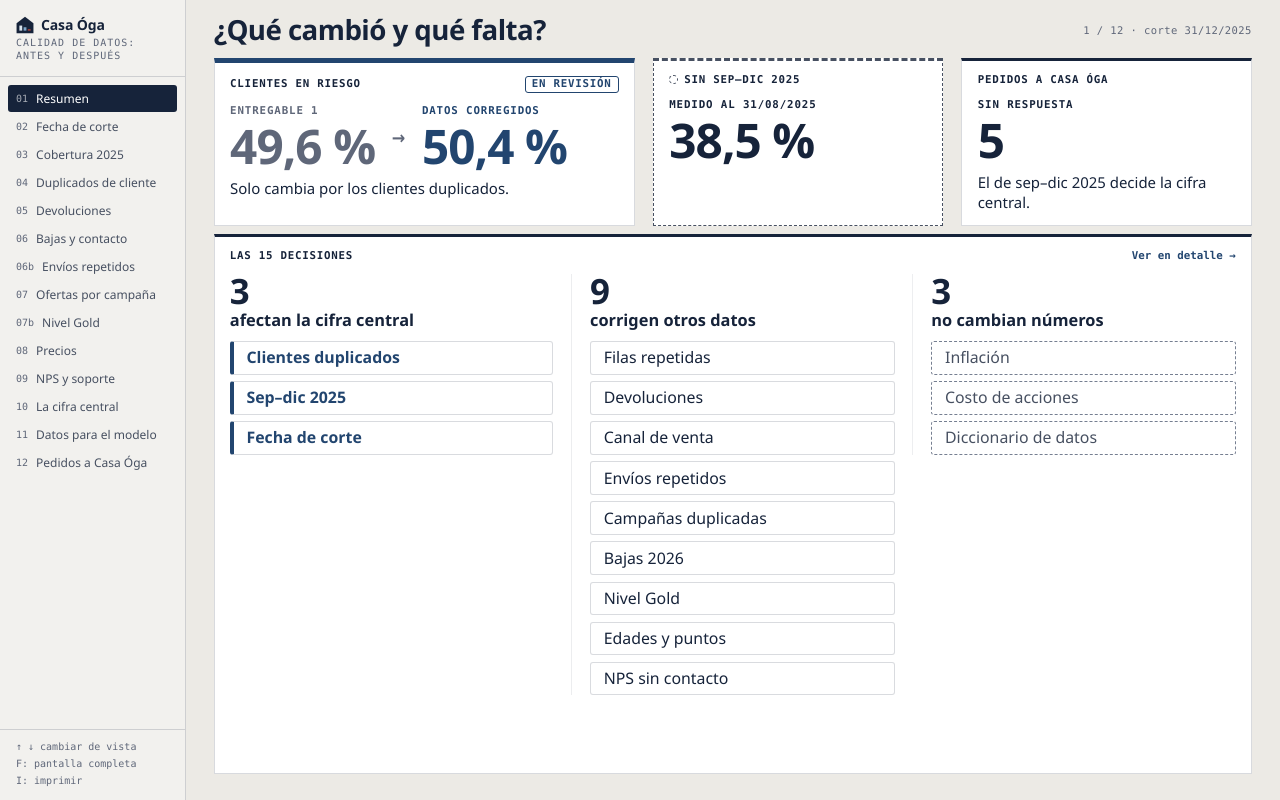
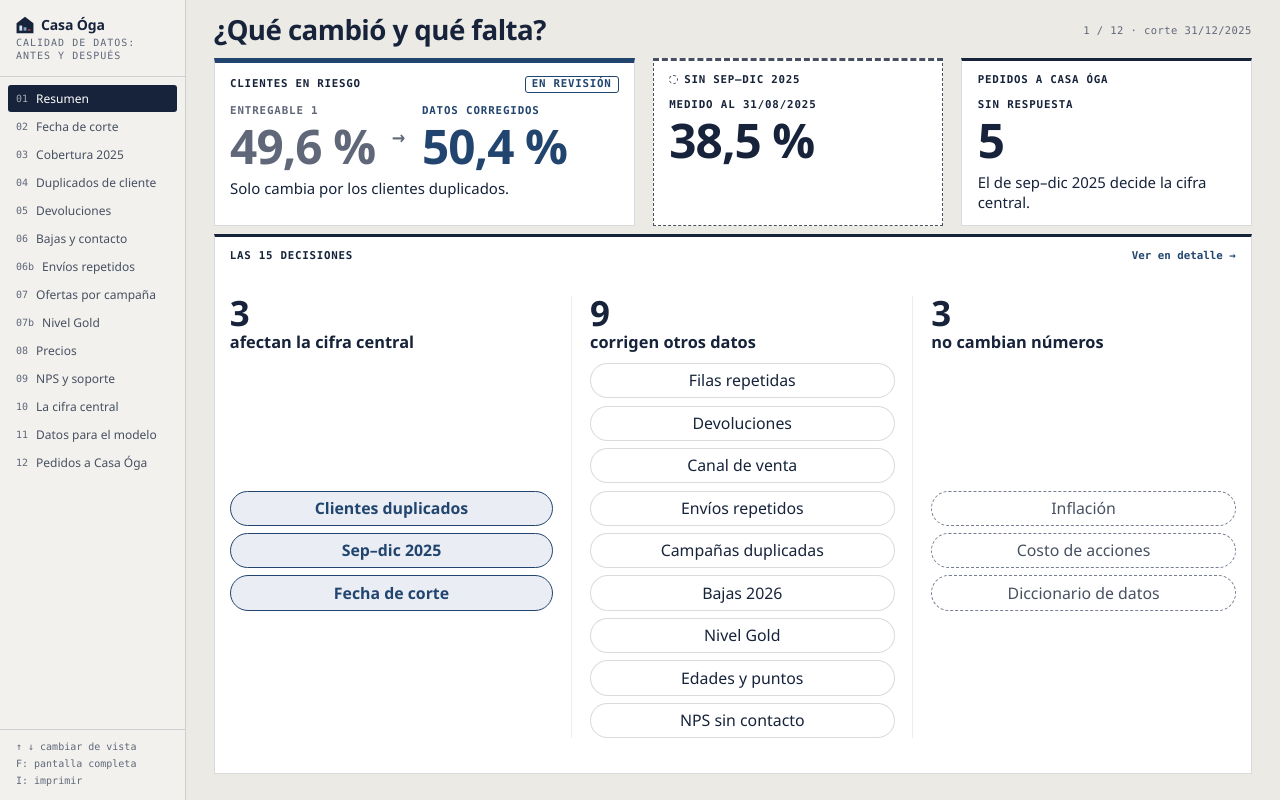
Before and after one commit to SebasCaules/TP_82.21-Data-Driven, a React (Vite) app in the folder e2/: page / in a window 1280 px wide. Built offline with nearby package versions, Linux system fonts and the light colour scheme.

Commit message:
E2: fichas de V01 como burbujas, centradas en el eje vertical y con todo el borde en --acc las que afectan la cifra central; V02 con la franja sin ventas hasta el final de la barra roja (01/10/2026) y «más de 9 meses sin ventas» en letra chica; V07b con la fila de Gold en negrita

```diff
--- a/e2/src/estilos_e2.css
+++ b/e2/src/estilos_e2.css
@@ -250,11 +250,13 @@
 
 .v01r-mapa { flex: 1; min-height: 0; }
 /* (25/09, pedido del usuario) Tres pilares, uno por grupo: arriba la cuenta y el nombre del
-   grupo, debajo sus fichas apiladas a todo el ancho del pilar. */
+   grupo, debajo sus fichas apiladas a todo el ancho del pilar. (26/09, pedido del usuario) Las
+   fichas, centradas en el eje vertical: los tres pilares miden lo que el más alto, cada pila se
+   centra en el suyo y el conjunto se centra en el alto libre de la tarjeta. */
 .v01r-grupos {
   flex: 1; min-height: 0;
   display: grid; grid-template-columns: repeat(3, minmax(0, 1fr));
-  gap: var(--e2-gap); margin-top: clamp(8px, 1.4vh, 16px); align-items: start;
+  gap: var(--e2-gap); margin-top: clamp(8px, 1.4vh, 16px); align-items: stretch; align-content: center;
 }
 .v01r-grupo {
   display: flex; flex-direction: column; gap: clamp(8px, 1.3vh, 16px); min-width: 0;
@@ -264,22 +266,27 @@
 .v01r-gcab { display: flex; flex-direction: column; align-items: flex-start; gap: 2px; }
 .v01r-n { font: 600 clamp(28px, calc(0.6vw + 3.4vh), 62px)/1 var(--fuente); letter-spacing: -.02em; color: var(--ink); }
 .v01r-gtxt { font: 600 clamp(13px, calc(0.2vw + 1.6vh + 1px), 23px)/1.2 var(--fuente); color: var(--ink); }
-/* (25/09) Grilla de tres columnas iguales en los tres grupos: las fichas miden lo mismo y
-   quedan alineadas de un grupo al otro, en vez de cortar el renglón donde cae cada texto. */
-.v01r-fichas { display: grid; grid-template-columns: minmax(0, 1fr); gap: clamp(5px, 0.8vh, 10px); }
+/* (25/09) Las fichas de un pilar miden lo mismo y quedan alineadas de un pilar al otro. (26/09,
+   pedido del usuario) Como burbujas: píldora con el texto al centro. */
+.v01r-fichas {
+  flex: 1; display: grid; grid-template-columns: minmax(0, 1fr); align-content: center;
+  gap: clamp(6px, 0.9vh, 11px);
+}
 .v01r-ficha {
-  display: flex; align-items: center; width: 100%; min-width: 0;
-  padding: .4em .8em; border: 1px solid var(--bd); border-radius: 3px;
-  background: var(--sup); color: var(--ink); text-align: left;
+  display: block; width: 100%; min-width: 0;
+  padding: .45em 1.2em; border: 1px solid var(--bd); border-radius: 999px;
+  background: var(--sup); color: var(--ink); text-align: center;
   font: 500 clamp(12.5px, calc(0.2vw + 1.6vh + 0.5px), 22px)/1.2 var(--fuente);
   white-space: nowrap; overflow: hidden; text-overflow: ellipsis;
 }
 button.v01r-ficha { cursor: pointer; }
-button.v01r-ficha:hover { border-color: var(--acc); }
+button.v01r-ficha:hover { border-color: var(--acc); background: #f3f5f9; }
 button.v01r-ficha:focus-visible { outline: 2px solid var(--acc); outline-offset: 2px; }
-/* Las que afectan la cifra central, con el filete y el azul de su tarjeta; las que no cambian
-   ningún número, con borde punteado y la letra un paso más suave. */
-.g-central .v01r-ficha { border-left: 4px solid var(--acc); color: var(--acc); font-weight: 600; }
+/* Las que afectan la cifra central, con todo el borde y la letra en el azul de su tarjeta y un
+   fondo del mismo azul, muy claro (26/09: antes solo un filete a la izquierda); las que no
+   cambian ningún número, con borde punteado y la letra un paso más suave. */
+.g-central .v01r-ficha { border: 1.5px solid var(--acc); background: #eaeef4; color: var(--acc); font-weight: 600; }
+.g-central button.v01r-ficha:hover { background: #dce3ed; }
 .g-sin .v01r-ficha { border-style: dashed; border-color: var(--gris); color: var(--mut2); }
 
 /* V02 (25/09): las dos cifras y la decisión en la banda; el dibujo de ventanas a todo el ancho. */
--- a/e2/src/vistas/V02_Ventana.jsx
+++ b/e2/src/vistas/V02_Ventana.jsx
@@ -18,6 +18,10 @@
 // archivos sin fecha (van al title). Sale la trama de cobertura sobre Transacciones: es el tema
 // de la vista 3. El eje llega hasta el mes siguiente a la fecha más tardía del lote, así que el
 // excedente de Clientes (altas con fecha inválida hasta el 01/10/2026) termina dentro del eje.
+//
+// (26/09, pedido del usuario) La franja sin ventas llega hasta el final de la barra roja (la
+// última fecha del lote, 01/10/2026) y lo dice en letra chica: «más de 9 meses sin ventas», del
+// 29/12/2025 al 01/10/2026. La tarjeta de arriba sigue en 8 meses: mide al 31/08/2026.
 //
 // No hay una primitiva de Gantt en graficos.jsx (regla del contrato: "rectángulos con
 // <title>"), así que el eje de tiempo y las barras se arman a mano en SVG dentro de un solo
@@ -67,6 +71,13 @@ const deMesAbs = (n) => `${Math.floor((n - 1) / 12)}-${String(((n - 1) % 12) + 1
 
 // Meses sin ventas entre la última venta y la medición al 31/08/2026 (enero a agosto de 2026).
 const MESES_SIN_VENTAS = mesAbs(R_2026.corte) - mesAbs(ULTIMA_VENTA)
+/** (26/09) Lapso entre dos fechas en meses enteros, con «más de» si sobran días: del 29/12/2025
+ *  al 01/10/2026, «más de 9 meses» (9 meses y 2 días). */
+function lapso(desde, hasta) {
+  const dia = (iso) => +iso.slice(8, 10)
+  const m = mesAbs(hasta) - mesAbs(desde) - (dia(hasta) < dia(desde) ? 1 : 0)
+  return `${dia(hasta) === dia(desde) ? '' : 'más de '}${entero(m)} ${m === 1 ? 'mes' : 'meses'}`
+}
 
 // (25/09) Nombre de cada archivo en llano; el nombre real va en el title de su fila.
 const NOMBRE = {
@@ -158,9 +169,14 @@ function Gantt({ filas, corteRef, w, h, k }) {
   const xc = xDe(corteRef)
   const xl = xDe(R_2026.corte)
   const xv = xDe(ULTIMA_VENTA)
+  // (26/09) La franja llega hasta la última fecha del lote (el final de la barra roja), o hasta
+  // la medición tardía si ningún archivo del análisis pasa el corte.
+  const finIso = ultimo && ultimo.hasta > R_2026.corte ? ultimo.hasta : R_2026.corte
+  const xFin = xDe(finIso)
+  const txtLapso = `${lapso(ULTIMA_VENTA, finIso)} sin ventas`
 
-  // «8 meses sin ventas» va dentro de la franja, en el tramo de filas más largo que no la cruza
-  // (hoy de Fidelización a Tiendas: solo Clientes, Calendario y Bajas pasan la última venta).
+  // El lapso va dentro de la franja, en el tramo de filas más largo que no la cruza (hoy de
+  // Fidelización a Tiendas: solo Clientes, Calendario y Bajas pasan la última venta).
   const cruzan = filas.map((a, i) => (aDias(a.hasta) > aDias(ULTIMA_VENTA) + 3 ? i : -1)).filter((i) => i >= 0)
   const bordes = [-1, ...cruzan, filas.length]
   let hueco = [-1, filas.length]
@@ -169,7 +185,10 @@ function Gantt({ filas, corteRef, w, h, k }) {
     if (bordes[q] - bordes[q - 1] > mejor) { mejor = bordes[q] - bordes[q - 1]; hueco = [bordes[q - 1], bordes[q]] }
   }
   const yMeses = padTop + ((hueco[0] + 1 + hueco[1]) / 2) * paso
-  const fMeses = 22 * k
+  // Letra chica (26/09: antes «8 meses» en 22 px): un renglón si entra en la franja; si no, dos.
+  const fMeses = 13 * k
+  const [linea1, linea2] = txtLapso.length * fMeses * 0.56 <= xFin - xv - 16 * k
+    ? [txtLapso, null] : [txtLapso.replace(/ sin ventas$/, ''), 'sin ventas']
 
   return (
     <svg width={w} height={h} role="img"
@@ -178,17 +197,16 @@ function Gantt({ filas, corteRef, w, h, k }) {
          style={{ display: 'block' }}>
       <Tramas />
 
-      {/* Franja de los meses sin ventas: lo que infla el riesgo medido al 31/08/2026. Va
-          debajo de las barras, con la cuenta de meses adentro. */}
-      <rect x={xv} y={padTop} width={Math.max(0, xl - xv)} height={disponible}
+      {/* Franja de los meses sin ventas, desde la última venta hasta la última fecha del lote
+          (lo que infla el riesgo medido al 31/08/2026 y más). Va debajo de las barras, con el
+          lapso adentro en letra chica. */}
+      <rect x={xv} y={padTop} width={Math.max(0, xFin - xv)} height={disponible}
             fill="var(--terra)" opacity=".08">
-        <title>{`sin ventas cargadas: de ${fechaCorta(ULTIMA_VENTA)} a ${fechaCorta(R_2026.corte)}`}</title>
+        <title>{`sin ventas cargadas: de ${fechaCorta(ULTIMA_VENTA)} a ${fechaCorta(finIso)} (${txtLapso})`}</title>
       </rect>
-      <g textAnchor="middle" fill="var(--terra)">
-        <text x={(xv + xl) / 2} y={yMeses - 2 * k} fontSize={fMeses} fontWeight={700}>
-          {`${entero(MESES_SIN_VENTAS)} meses`}
-        </text>
-        <text x={(xv + xl) / 2} y={yMeses + fMeses * 0.75} fontSize={13 * k} fontWeight={600}>sin ventas</text>
+      <g textAnchor="middle" fill="var(--terra)" fontSize={fMeses} fontWeight={600}>
+        <text x={(xv + xFin) / 2} y={linea2 ? yMeses - fMeses * 0.2 : yMeses} dominantBaseline="central">{linea1}</text>
+        {linea2 && <text x={(xv + xFin) / 2} y={yMeses + fMeses * 1.05} dominantBaseline="central">{linea2}</text>}
       </g>
 
       {filas.map((a, i) => {
--- a/e2/src/vistas/V07b_Gold.jsx
+++ b/e2/src/vistas/V07b_Gold.jsx
@@ -31,11 +31,14 @@ export default function V07bGold() {
   const k = useEscalaTexto()
   // (25/09, pedido del usuario: acá no hay nada que resaltar) Cada barra con el color de su nivel,
   // en tonos de la paleta; la de Gold, con un ancho mínimo visible (son 3 socios de 4.043).
+  // (26/09, pedido del usuario) La fila de Gold, en negrita: enfasis pone su rótulo y su cifra en
+  // tinta y 600; la barra sigue en --oro porque color manda sobre enfasis.
   const COLOR = { Bronze: 'var(--bronce)', Silver: 'var(--plata)', Gold: 'var(--oro)' }
   const datos = NIVELES.map((n) => ({
     etiqueta: n,
     valor: G.por_nivel[n],
     color: COLOR[n],
+    enfasis: n === 'Gold',
     anchoMin: n === 'Gold' ? 4 : undefined,
     sufijo: n === 'Gold' ? 'socios' : undefined,
   }))
```
Also changed, not shown: e2/DISENO.md (+3 -3 lines).
